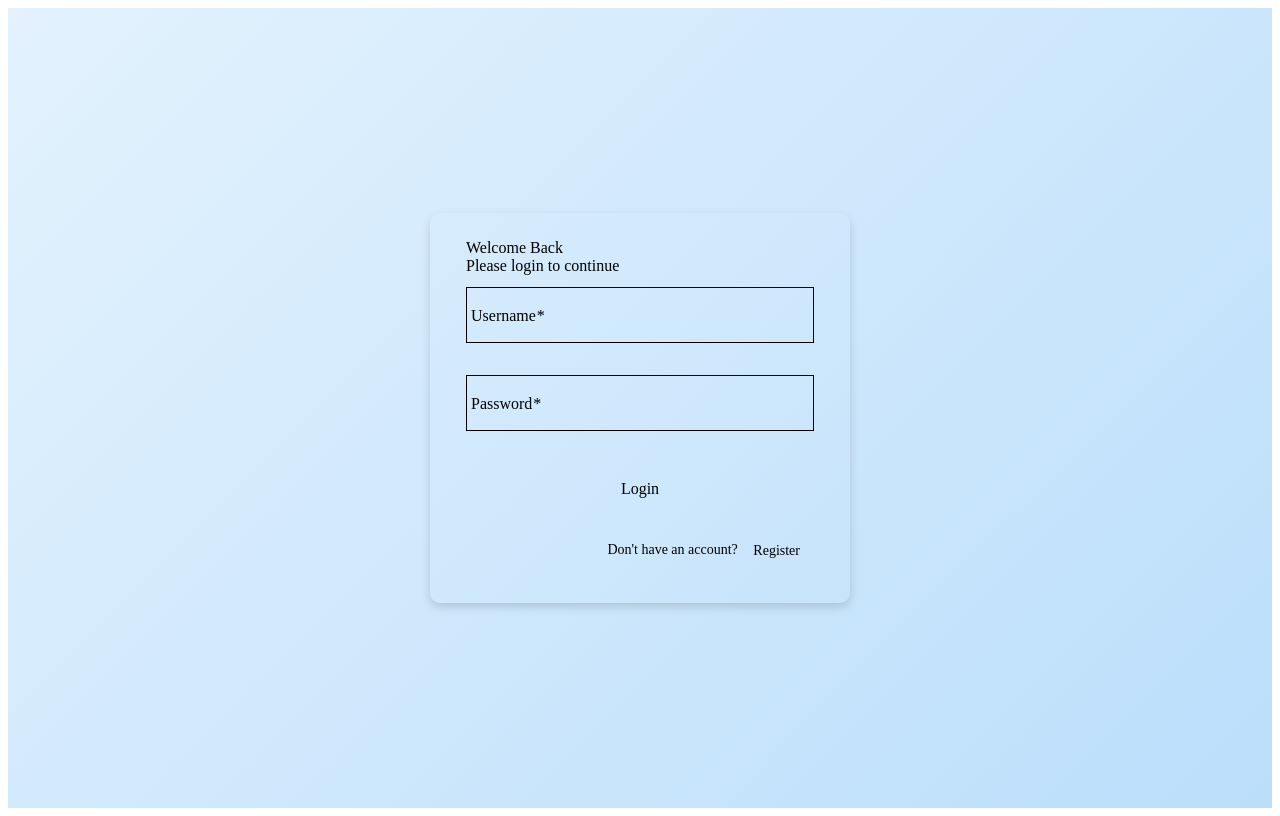
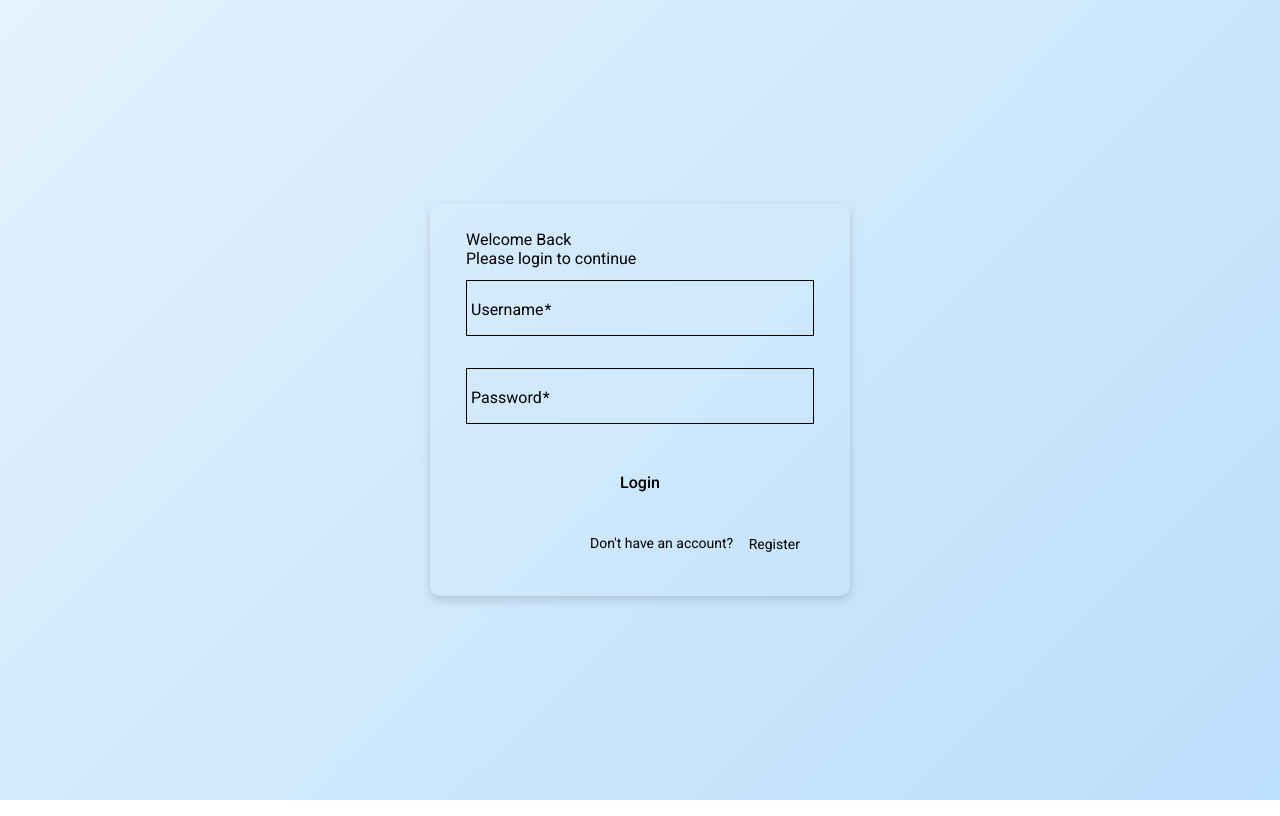
Before and after one commit to Albert17891/WorkSchedulingSystemFrontend, an Angular app in the folder schedule-app/: page / in a window 1280 px wide. Built offline with nearby package versions, Linux system fonts and the light colour scheme.

Commit message:
add new pacgakes

```diff
--- a/schedule-app/package.json
+++ b/schedule-app/package.json
@@ -23,6 +23,8 @@
   "private": true,
   "packageManager": "npm@11.6.4",
   "dependencies": {
+    "@angular/animations": "^21.0.2",
+    "@angular/cdk": "^21.0.1",
     "@angular/common": "^21.0.0",
     "@angular/compiler": "^21.0.0",
     "@angular/core": "^21.0.0",
@@ -30,6 +32,8 @@
     "@angular/material": "^21.0.1",
     "@angular/platform-browser": "^21.0.0",
     "@angular/router": "^21.0.0",
+    "primeicons": "^7.0.0",
+    "primeng": "^21.0.0-beta.1",
     "rxjs": "~7.8.0",
     "tslib": "^2.3.0"
   },
--- a/schedule-app/src/index.html
+++ b/schedule-app/src/index.html
@@ -6,6 +6,8 @@
   <base href="/">
   <meta name="viewport" content="width=device-width, initial-scale=1">
   <link rel="icon" type="image/x-icon" href="favicon.ico">
+  <link href="https://fonts.googleapis.com/css2?family=Roboto:wght@300;400;500&display=swap" rel="stylesheet">
+  <link href="https://fonts.googleapis.com/icon?family=Material+Icons" rel="stylesheet">
 </head>
 <body>
   <app-root></app-root>
--- a/schedule-app/src/styles.scss
+++ b/schedule-app/src/styles.scss
@@ -1 +1,33 @@
+
+// Include theming for Angular Material with `mat.theme()`.
+// This Sass mixin will define CSS variables that are used for styling Angular Material
+// components according to the Material 3 design spec.
+// Learn more about theming and how to use it for your application's
+// custom components at https://material.angular.dev/guide/theming
+
+@import "primeicons/primeicons.css";
+/* src/styles.scss */
+
+
+
+
+body {
+  // Default the application to a light color theme. This can be changed to
+  // `dark` to enable the dark color theme, or to `light dark` to defer to the
+  // user's system settings.
+  color-scheme: light;
+
+  // Set a default background, font and text colors for the application using
+  // Angular Material's system-level CSS variables. Learn more about these
+  // variables at https://material.angular.dev/guide/system-variables
+  background-color: var(--mat-sys-surface);
+  color: var(--mat-sys-on-surface);
+  font: var(--mat-sys-body-medium);
+
+  // Reset the user agent margin.
+  margin: 0;
+}
 /* You can add global styles to this file, and also import other style files */
+
+html, body { height: 100%; }
+body { margin: 0; font-family: Roboto, "Helvetica Neue", sans-serif; }
```
Also changed, not shown: schedule-app/src/app/app.config.ts (+6 -1 lines), 1 other file (tests, documents, lock files or other folders).
